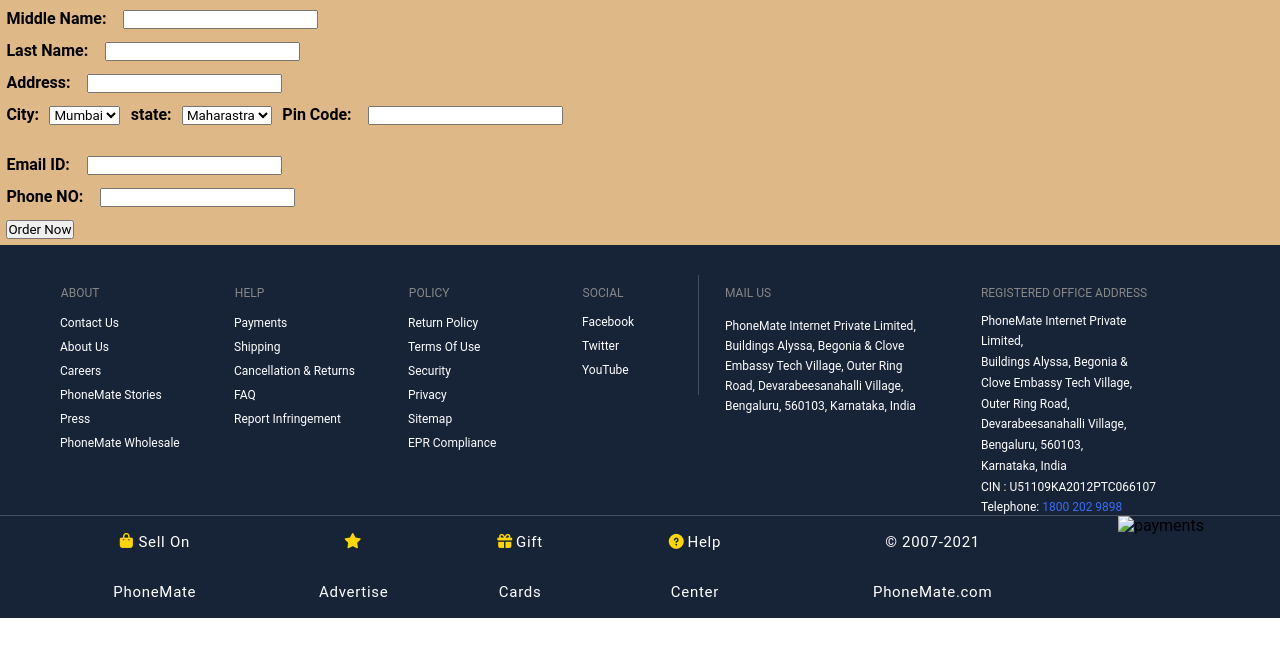
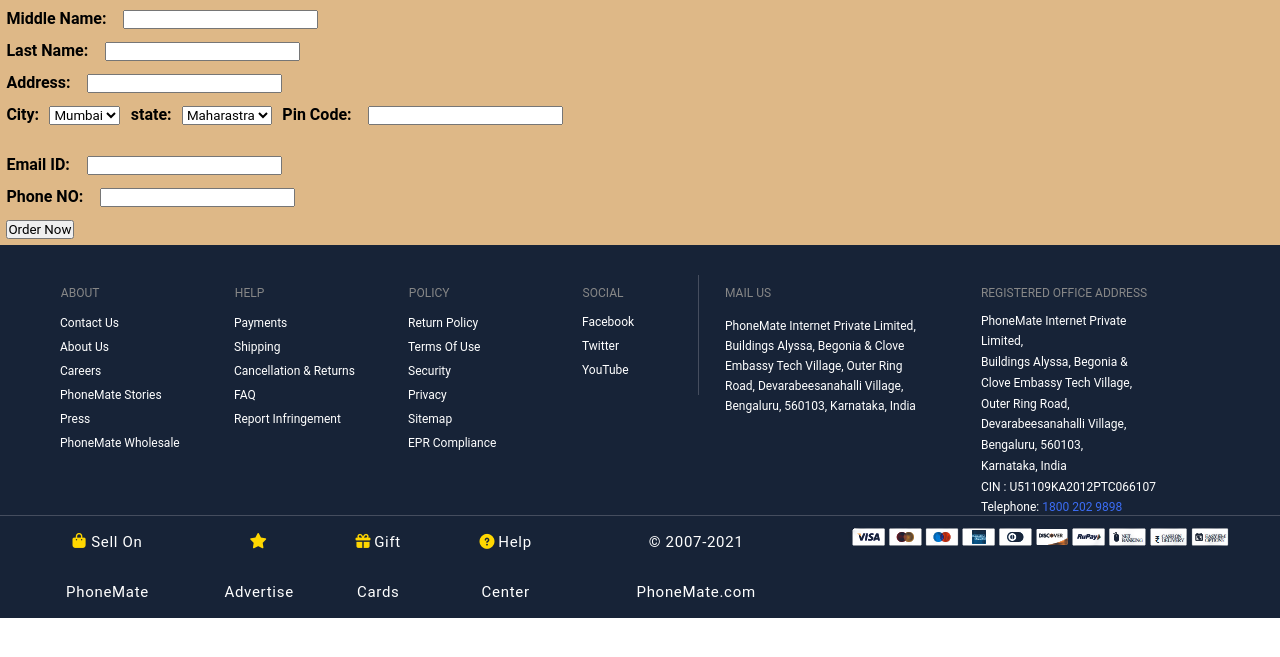
Before and after one commit to atheenajames21/Phonemate, a plain HTML site: page online.html in a window 1280 px wide. Shown: the part 85-742 px from the top of the page. Drawn offline with Linux system fonts and the light colour scheme; files whose address does not match are found by name.

Commit message:
Update online.html

```diff
--- a/online.html
+++ b/online.html
@@ -190,7 +190,7 @@ margin: 0.5%;
           <p>© 2007-2021 PhoneMate.com</p>
       </div>
       <div class="footer-row2-col">
-          <img src=" images/payment.png" alt="payments">
+          <img src=" payment.png" alt="payments">
       </div>
   </div>
 </footer>
```
